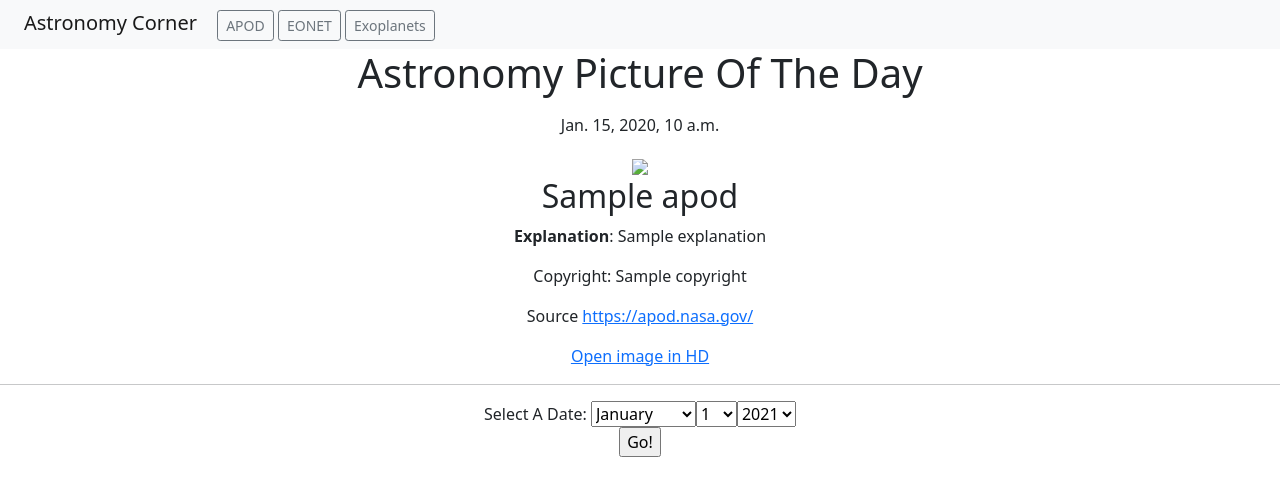
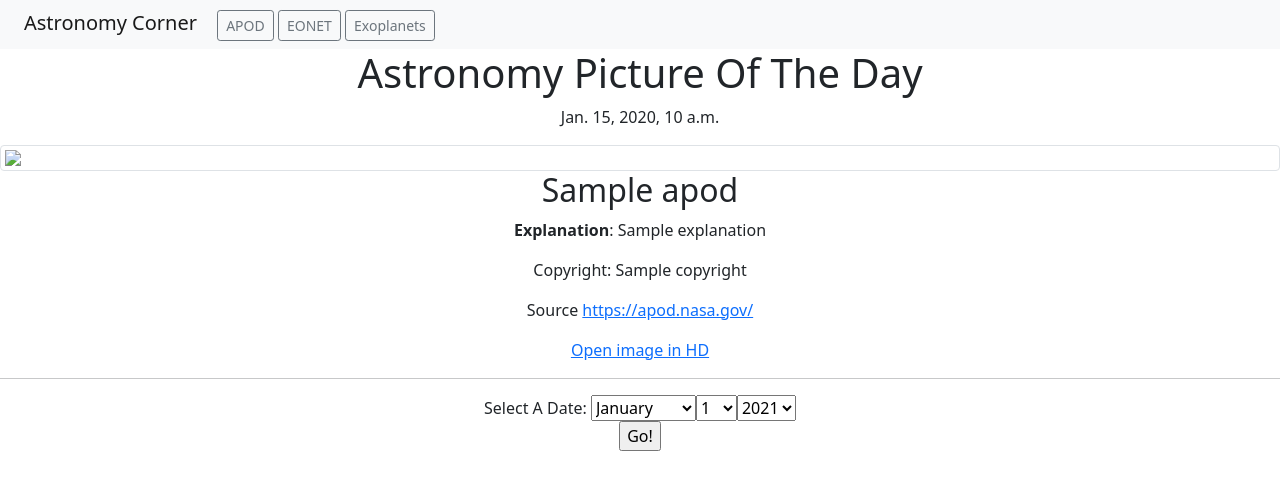
Before and after one commit to adolfojmnz/astronomy-corner, a Django app: template apod/templates/apod/index.html in a window 1280 px wide. Shown: the top 496 px of the page. Run offline with Django 3.2, Linux system fonts and the light colour scheme; tables that the repository leaves empty hold one stand-in row (values such as "Sample post"); the template is opened without the code that fills it: values that come from a table or form of the project are taken from there, most other values are stand-ins (such as "Sample title", 1, 10 or a date in 2020).

Commit message:
Include image snippet and add class="text-center" for bootstrap formatting

```diff
--- a/apod/templates/apod/index.html
+++ b/apod/templates/apod/index.html
@@ -4,23 +4,27 @@
 APOD - Astronomy Picture Of The Day
 {% endblock %}
 
-
 {% block content %}
-	<center>
-		<h1>Astronomy Picture Of The Day</h1>
+		<h1 class="text-center">Astronomy Picture Of The Day</h1>
 
 		{# image #}
-		</p><time datetime="{{ apod_data.date }}">{{ apod_data.date }}</time></p>
-		<a href="{{ apod_data.url }}" target="_blank"><img src="{{ apod_data.url }}"></a>
-		<h2>{{ apod_data.title }}</h2>
+		<p class="text-center"><time datetime="{{ apod_data.date }}">{{ apod_data.date }}</time></p>
 
-		<p><strong>Explanation</strong>: {{ apod_data.explanation }}</p>
+		<a href="{{ apod_data.url }}" target="_blank">
+			{% include "bootstrap-image.html" with source=apod_data.url %}
+		</a>
 
-		<p>Copyright: {{ apod_data.copyright }}</p>
-		<p>Source <a href="https://apod.nasa.gov/" target="_blank">https://apod.nasa.gov/</a></p>
-		<p><a href="{{ apod_data.hdurl }}" target="_blank">Open image in HD</a></p>
+		<h2 class="text-center">{{ apod_data.title }}</h2>
+
+		<p class="text-center"><strong>Explanation</strong>: {{ apod_data.explanation }}</p>
+
+		<p class="text-center">Copyright: {{ apod_data.copyright }}</p>
+		<p class="text-center">Source <a href="https://apod.nasa.gov/" target="_blank">https://apod.nasa.gov/</a></p>
+		<p class="text-center"><a href="{{ apod_data.hdurl }}" target="_blank">Open image in HD</a></p>
 
 		<hr>
-		{% include "apod/apod_date_snippet.html" %}
-	</center>
+		<center>
+			{% include "apod/apod_date_snippet.html" %}
+		</center>
+
 {% endblock %}
```
